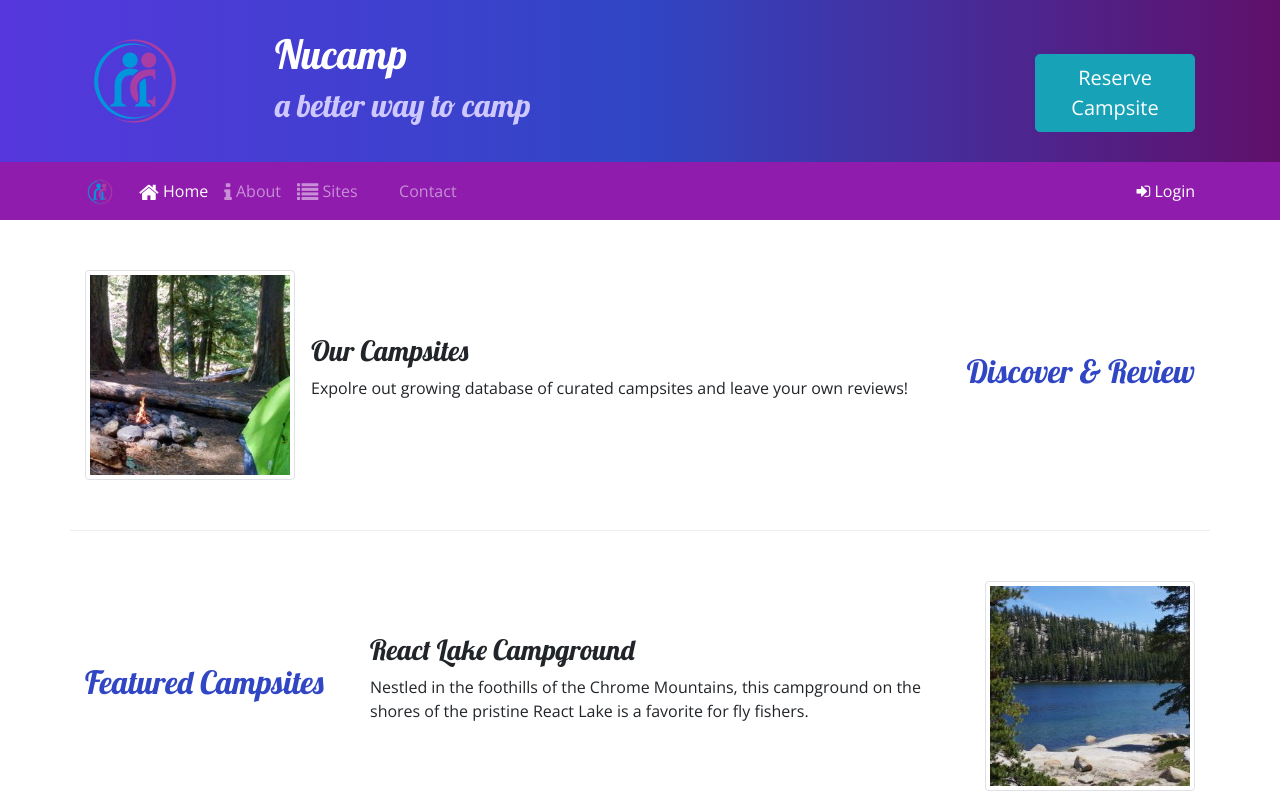
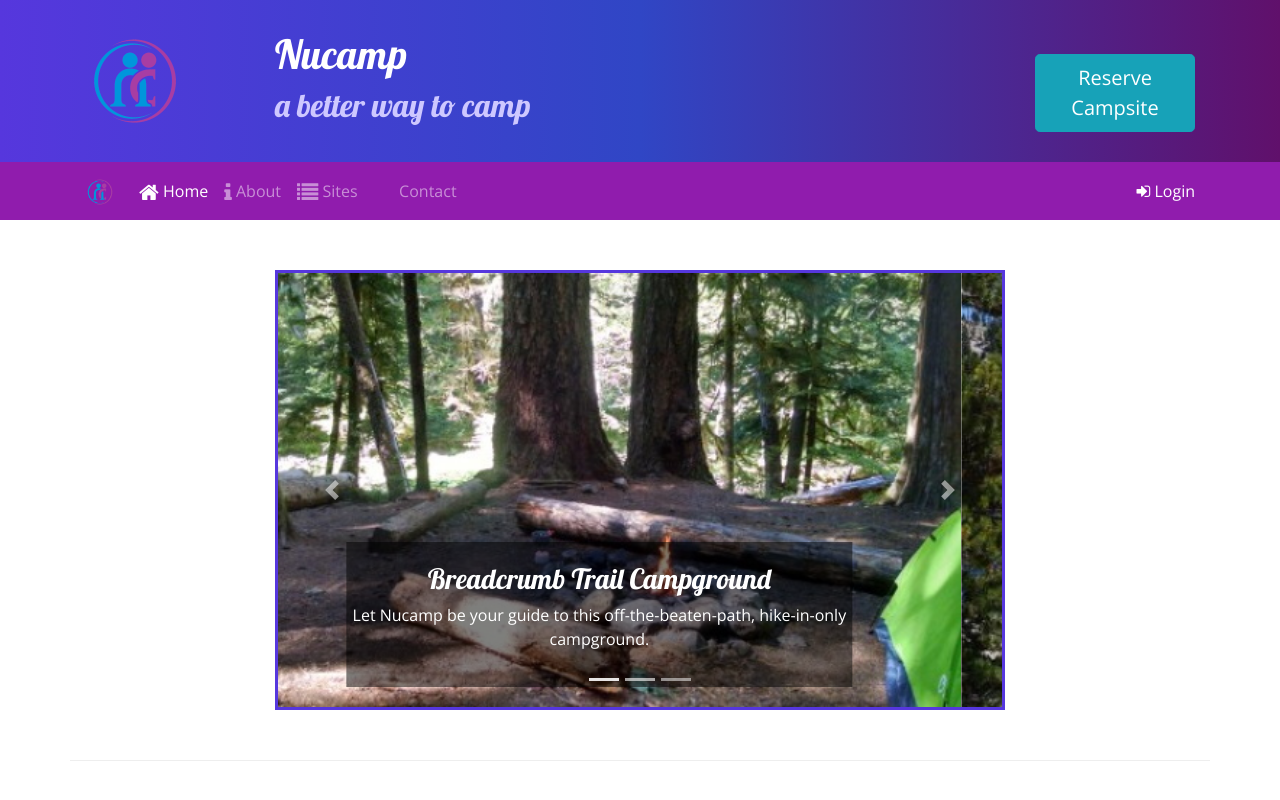
Before and after one commit to bnardy06/nucamp-bootstrap-revamp, a website: page index.html in a window 1280 px wide. Shown: the top 800 px of the page. Drawn offline with nearby package versions, Linux system fonts and the light colour scheme.

Commit message:
Carousel

```diff
--- a/css/styles.css
+++ b/css/styles.css
@@ -35,3 +35,11 @@ header h2 {
 .navbar {
     background-color: #901CAD;
 }
+
+.carousel-caption {
+    background-color: rgba(0, 0, 0, 0.5);
+}
+
+.carousel {
+    border: solid #5637DD;
+}
--- a/index.html
+++ b/index.html
@@ -95,6 +95,49 @@
     </div>
 
     <div class="container">
+        <div class="row row-content">
+            <div class="col-md-8 mx-auto">
+                <div id="homeCarousel" class="carousel slide" data-ride="carousel">
+                    <ol class="carousel-indicators">
+                        <li data-target="#homeCarousel" data-slide-to="0" class="active"> </li>
+                        <li data-target="#homeCarousel" data-slide-to="1"> </li>
+                        <li data-target="#homeCarousel" data-slide-to="2"> </li>
+                    </ol>
+                    <div class="carousel-inner">
+                        <div class="carousel-item active">
+                            <img class="d-block w-100" src="img/breadcrumb-trail.jpg" alt="Breadcrumb Trail Campground" />
+                            <div class="carousel-caption">
+                                <h3> Breadcrumb Trail Campground</h3>
+                                <p class="d-none d-sm-block"> Let Nucamp be your guide to this off-the-beaten-path, hike-in-only campground. </p>
+                            </div>
+                            </div>
+                        <div class="carousel-item">
+                             <img class="d-block w-100" src="img/react-lake.jpg" alt="React Lake Campground" />
+                             <div class="carousel-caption">
+                                 <h3> React Lake Campground</h3>
+                                 <p class="d-none d-sm-block"> Nestled in the foothills of the Chorme Mountains, this campground on the shores of the pristine React Lake is a favorite for fly fishers.</p>
+                             </div>
+                        </div>
+                        <div class="carousel-item">
+                            <img class="d-block w-100" src="img/chrome-river.jpg" alt="Chrome River Campground" />
+                            <div class="carousel-caption">
+                                <h3> Chrome River Campground </h3>
+                                <p class="d-none d-sm-block"> Spend a few sunny days and starry nights beneath a canopy old-growth first at this enchanting spot by the Chrome River.</p>
+                            </div>
+                        </div>
+                        <a class="carousel-control-prev" href="#homeCarousel" role="button" data-slide="prev">
+                            <span class="carousel-control-prev-icon"> </span>
+                            <span class="sr-only"> Previous </span>
+                        </a>
+                        <a class="carousel-control-next" href="#homeCarousel" role="button" data-slide="next">
+                            <span class="carousel-control-next-icon"> </span>
+                            <span class="sr-only"> Next </span>
+                        </a>
+                    </div>
+                </div>
+            </div>
+        </div>
+
         <div class="row row-content align-items-center">
             <div class="col-sm-4 order-sm-last col-md-3">
                 <h2 class="text-sm-right"> Discover & Review </h2>
```
